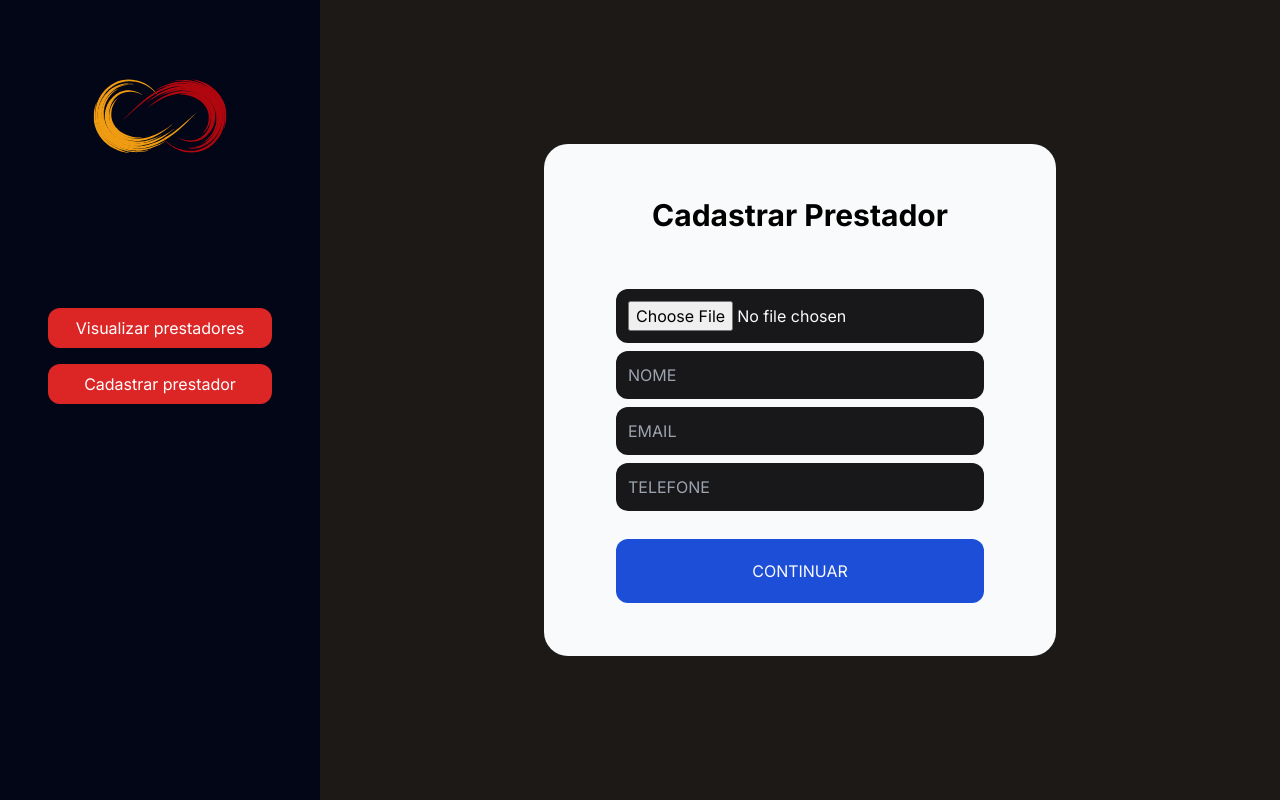
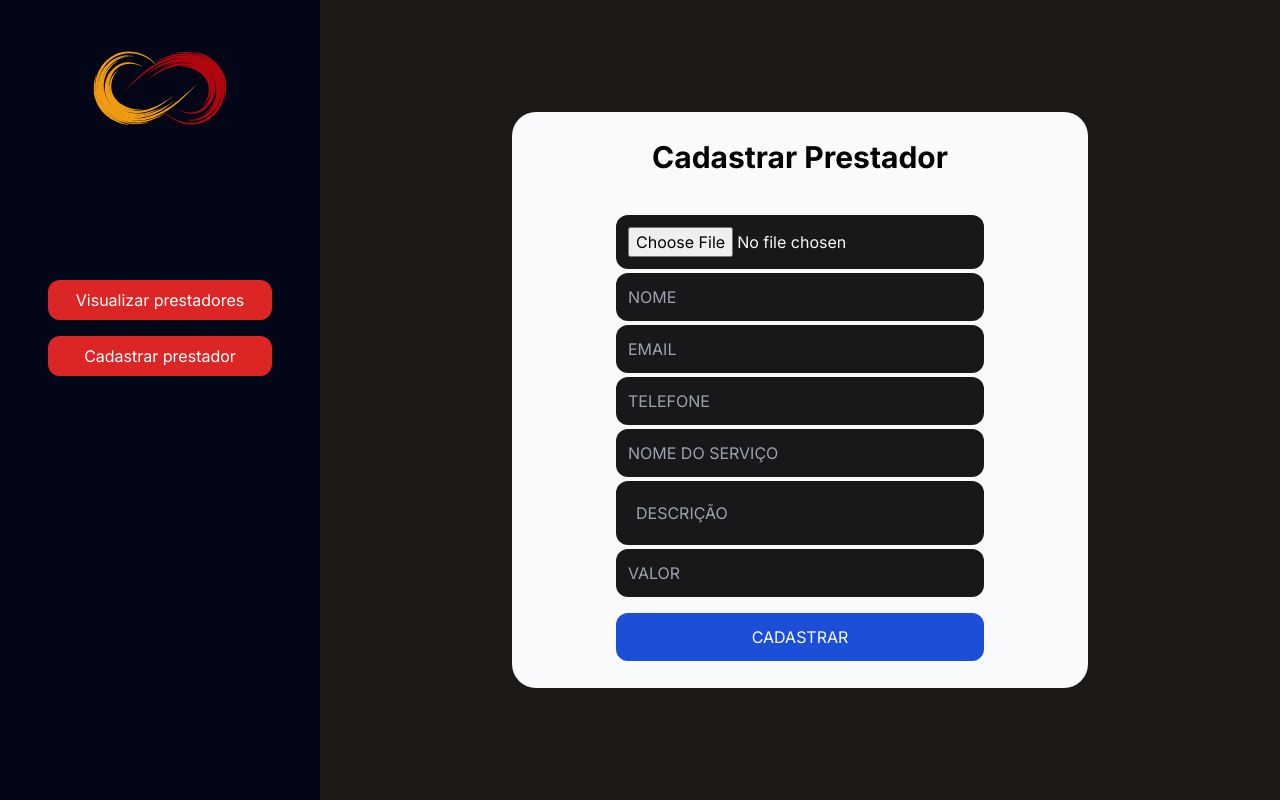
Before and after one commit to matheusrodrigues1/cadastro-prestadores, a Next.js app: page / in a window 1280 px wide. Built offline with nearby package versions, Linux system fonts and the light colour scheme.

Commit message:
correção

```diff
--- a/app/Components/Cadastrar.tsx
+++ b/app/Components/Cadastrar.tsx
@@ -3,7 +3,7 @@
 import React from "react";
 import { useForm } from "react-hook-form";
 import axios from 'axios';
-import { z, ZodError } from 'zod';
+import { number, z, ZodError } from 'zod';
 import { useRouter } from "next/navigation";
 
 interface FormValues {
@@ -11,31 +11,39 @@ interface FormValues {
   email: string;
   telefone: string;
   foto?: FileList | null;
+  nome_servico: string;
+  descricao: string;
+  valor: string;
 }
 
 const schemaForm = z.object({
   nome: z.string().min(3, 'Nome é obrigatório e deve ter pelo menos 3 caracteres.').max(255),
   email: z.string().email('Email é obrigatório e deve ser válido.'),
   telefone: z.string().min(6, 'Telefone é obrigatório e deve ter pelo menos 6 caracteres.').max(20),
+  nome_servico: z.string().min(5, "Nome obrigatório!"),
+  descricao: z.string().min(5, "Descrição obrigatório!").max(200),
+  valor: z.string(),
 });
 
 
 export default function Cadastrar({}) {
 
-    const router = useRouter()
+    // const router = useRouter()
     const { handleSubmit, register, formState: { errors }, reset } = useForm<FormValues>({
       defaultValues: {
         nome: "",
         email: "",
         telefone: "",
         foto: null,
+        nome_servico: "",
+        descricao: "",
+        valor: "",
       }
     });
 
     const handleFormSubmit = async (data: FormValues) => {
       try {
         schemaForm.parse(data);
-
         const formData = new FormData();
         if (data.foto && data.foto.length > 0) {
           const foto: File = data.foto[0];
@@ -45,11 +53,12 @@ export default function Cadastrar({}) {
         formData.append('nome', data.nome);
         formData.append('email', data.email);
         formData.append('telefone', data.telefone);
+        formData.append('valor', data.valor.toString()); // Não é necessário converter para string
+        formData.append('nome_servico', data.nome_servico);
+        formData.append('descricao', data.descricao);
 
         await axios.post('http://127.0.0.1:8000/api/prestadores', formData);
         console.log("Formulário enviado com sucesso!");
-
-        router.push('/servicos')
         reset();
         const inputs = document.querySelectorAll<HTMLInputElement>('input[type="text"], input[type="email"], input[type="tel"]');
         inputs.forEach(input => {
@@ -59,9 +68,6 @@ export default function Cadastrar({}) {
       } catch (error) {
         if (error instanceof ZodError) {
           console.error("Erro de validação:", error.errors);
-          console.log(errors.nome);
-          console.log(errors.email);
-          console.log(errors.telefone);
         } else {
           console.error("Erro ao enviar formulário:", error);
         }
@@ -71,9 +77,9 @@ export default function Cadastrar({}) {
   return (
     <>
       <div className="flex flex-1 justify-center items-center h-screen w-screen bg-stone-900">
-        <div className="flex flex-col rounded-3xl justify-center items-center gap-14 p-64 bg-gray-50 h-96 w-96">
+        <div className="flex flex-col rounded-3xl justify-center items-center gap-10 p-72 bg-gray-50 h-96 w-96">
           <h1 className="text-3xl font-bold whitespace-nowrap">Cadastrar Prestador</h1>
-          <form onSubmit={handleSubmit(handleFormSubmit)} className="flex flex-col gap-2" encType="multipart/form-data">
+          <form onSubmit={handleSubmit(handleFormSubmit)} className="flex flex-col gap-1 h-screen" encType="multipart/form-data">
 
             <input type="file" {...register('foto')} className="p-3 rounded-xl bg-zinc-900 text-gray-50" />
             <input type="text" {...register('nome')} placeholder="NOME" className="p-3 rounded-xl bg-zinc-900 text-gray-50" />
@@ -85,7 +91,17 @@ export default function Cadastrar({}) {
             <input type="tel" {...register('telefone')} placeholder="TELEFONE" className="p-3 rounded-xl bg-zinc-900 text-gray-50" />
             {errors.telefone?.message && <span className="text-red-500 text-sm">{errors.telefone.message}</span>}
 
-            <button type="submit" className="p-5 mt-5 rounded-xl bg-blue-700 text-gray-50">CONTINUAR</button>
+            <input type="text" {...register('nome_servico')} placeholder="NOME DO SERVIÇO" className="p-3 rounded-xl bg-zinc-900 text-gray-50" />
+            {errors.nome_servico?.message && <span className="text-red-500 text-sm">{errors.nome_servico.message}</span>}
+
+            <input type="text" {...register('descricao')} placeholder="DESCRIÇÃO" className="p-5 rounded-xl bg-zinc-900 text-gray-50" />
+            {errors.descricao?.message && <span className="text-red-500 text-sm">{errors.descricao.message}</span>}
+
+            <input type="number" {...register('valor')} placeholder="VALOR" className="p-3 rounded-xl bg-zinc-900 text-gray-50" />
+            {errors.valor?.message && <span className="text-red-500 text-sm">{errors.valor.message}</span>}
+
+
+            <button type="submit" className="p-3 mt-3 rounded-xl bg-blue-700 text-gray-50">CADASTRAR</button>
           </form>
         </div>
       </div>
--- a/app/Components/Header.tsx
+++ b/app/Components/Header.tsx
@@ -6,7 +6,7 @@ import Icone from '../images/loop.svg';
 function Header() {
   return (
     <>
-      <div className='flex flex-col items-center pt-9 bg-slate-950 h-screen w-80 text-white gap-28'>
+      <div className='flex flex-col items-center pt-2 bg-slate-950 h-screen w-80 text-white gap-28'>
         <Image src={Icone} alt='icon' className='h-40 w-40'/>
         <div className='flex flex-col gap-4'>
           <button className='h-10 w-56 bg-red-600 rounded-xl'>
--- a/app/Components/Servicos.tsx
+++ /dev/null
@@ -1,69 +0,0 @@
-import React from "react";
-import { useForm } from "react-hook-form";
-import axios from 'axios';
-import { z, ZodError } from 'zod';
-
-interface FormValues {
-  servico_nome: string;
-  servico_descricao: string;
-  servico_valor: string;
-}
-
-const schemaForm = z.object({
-  servico_nome: z.string(),
-  servico_descricao: z.string(),
-  servico_valor: z.string(),
-});
-
-function Servicos() {
-  const { handleSubmit, register, formState: { errors }, reset } = useForm<FormValues>({
-    defaultValues: {
-      servico_nome: "",
-      servico_descricao: "",
-      servico_valor: "",
-    }
-  });
-
-  const handleFormSubmit = async (data: FormValues) => {
-    try {
-      await schemaForm.validateAsync(data);
-
-
-      await axios.post('http://127.0.0.1:8000/api/prestadores', data);
-
-      console.log("Formulário enviado com sucesso!");
-      reset();
-
-    } catch (error) {
-      if (error instanceof ZodError) {
-        console.error("Erro de validação:", error.errors);
-      } else {
-        console.error("Erro ao enviar formulário:", error);
-      }
-    }
-  };
-
-  return (
-    <>
-      <div className="flex flex-1 justify-center items-center h-screen w-screen bg-stone-900">
-        <div className="flex flex-col rounded-3xl justify-center items-center gap-14 p-64 bg-gray-50 h-96 w-96">
-          <h1 className="text-3xl font-bold whitespace-nowrap">Cadastrar Serviço</h1>
-          <form onSubmit={handleSubmit(handleFormSubmit)} className="flex flex-col w-96 gap-2" encType="multipart/form-data">
-            <input type="text" {...register('servico_nome')} placeholder="NOME DO SERVIÇO" className="p-3 rounded-xl bg-zinc-900 text-gray-50" />
-            {errors.servico_nome?.message && <span className="text-red-500 text-sm">{errors.servico_nome.message}</span>}
-
-            <input type="text" {...register('servico_descricao')} placeholder="DESCRIÇÃO DO SERVIÇO" className="p-3 rounded-xl bg-zinc-900 text-gray-50" />
-            {errors.servico_descricao?.message && <span className="text-red-500 text-sm">{errors.servico_descricao.message}</span>}
-
-            <input type="tel" {...register('servico_valor')} placeholder="VALOR DO SERVIÇO" className="p-3 rounded-xl bg-zinc-900 text-gray-50" />
-            {errors.servico_valor?.message && <span className="text-red-500 text-sm">{errors.servico_valor.message}</span>}
-
-            <button type="submit" className="p-5 mt-5 rounded-xl bg-blue-700 text-gray-50">CONTINUAR</button>
-          </form>
-        </div>
-      </div>
-    </>
-  )
-}
-
-export default Servicos;
--- a/app/servicos/page.tsx
+++ /dev/null
@@ -1,14 +0,0 @@
-'use client'
-
-import React from 'react'
-import Servicos from '../components/Servicos'
-
-function page() {
-  return (
-    <>
-      <Servicos/>
-    </>
-  )
-}
-
-export default page
```
